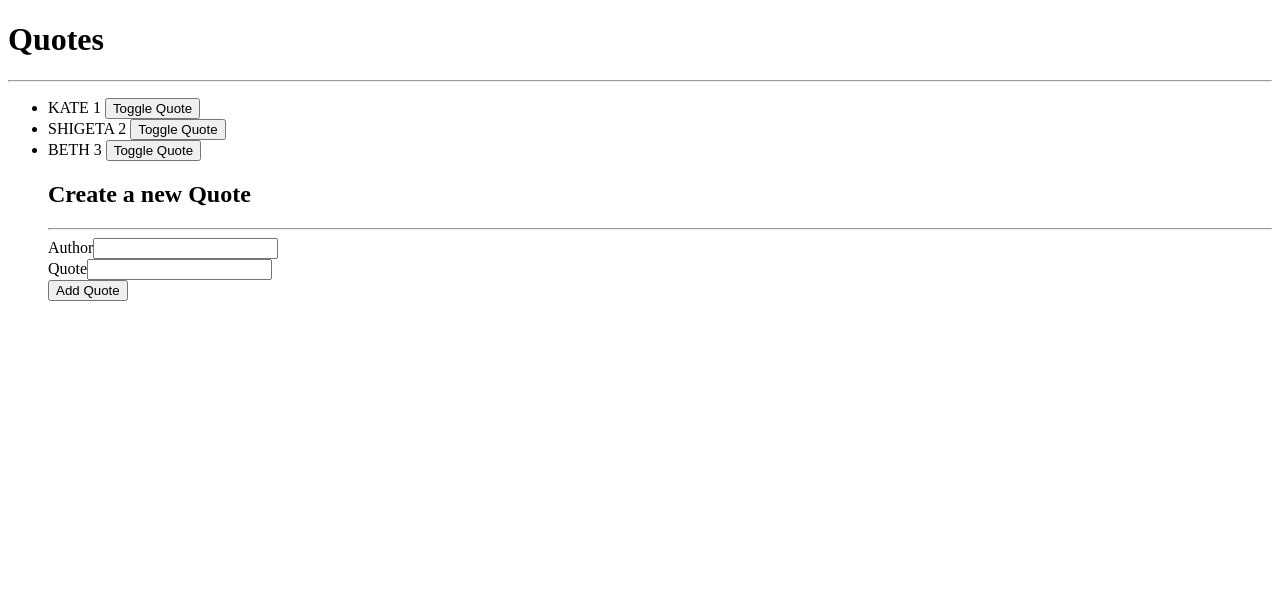
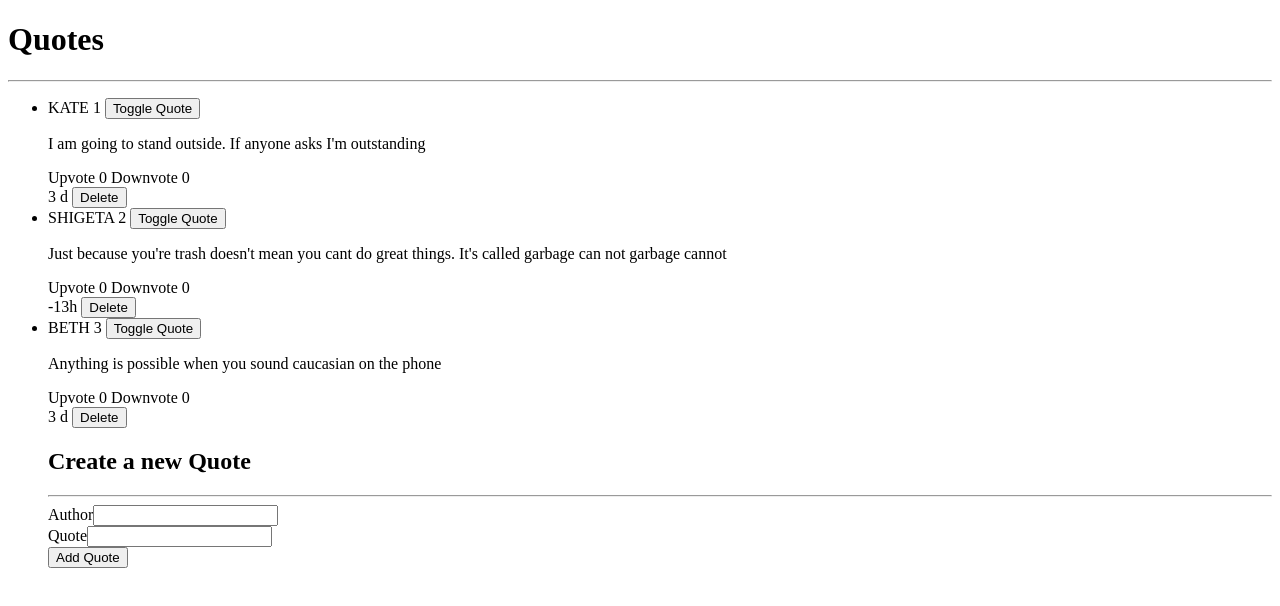
Before and after one commit to davidkiama/Quotes, an Angular app: page / in a window 1280 px wide. Shown: the top 606 px of the page. Built offline with nearby package versions, Linux system fonts and the light colour scheme.

Commit message:
Added show quoteDetail to display on default

```diff
--- a/src/app/quote.ts
+++ b/src/app/quote.ts
@@ -10,6 +10,6 @@ export class Quote {
     public downvote: number = 0
   ) {
     //
-    this.showQuote = false;
+    this.showQuote = true;
   }
 }
```
